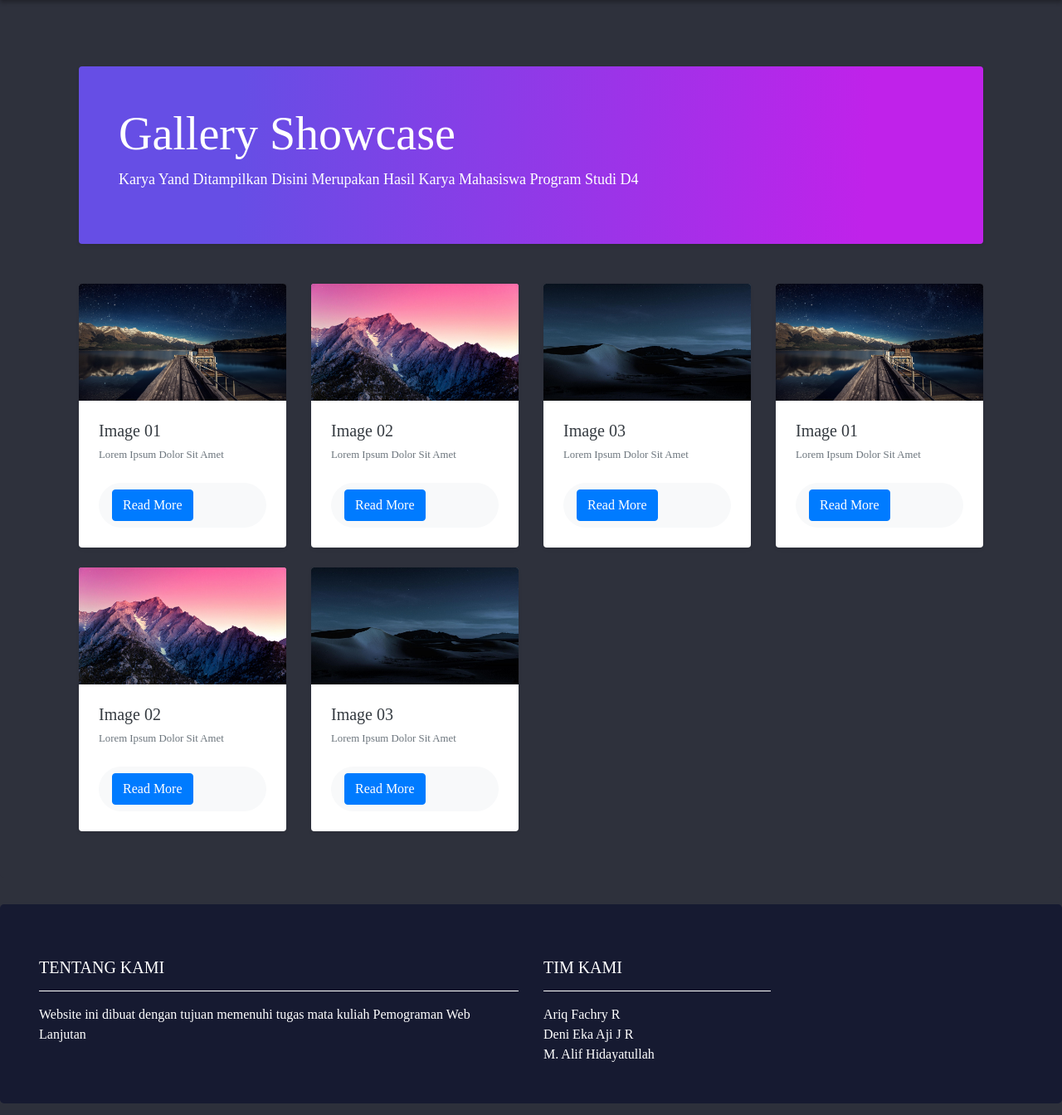
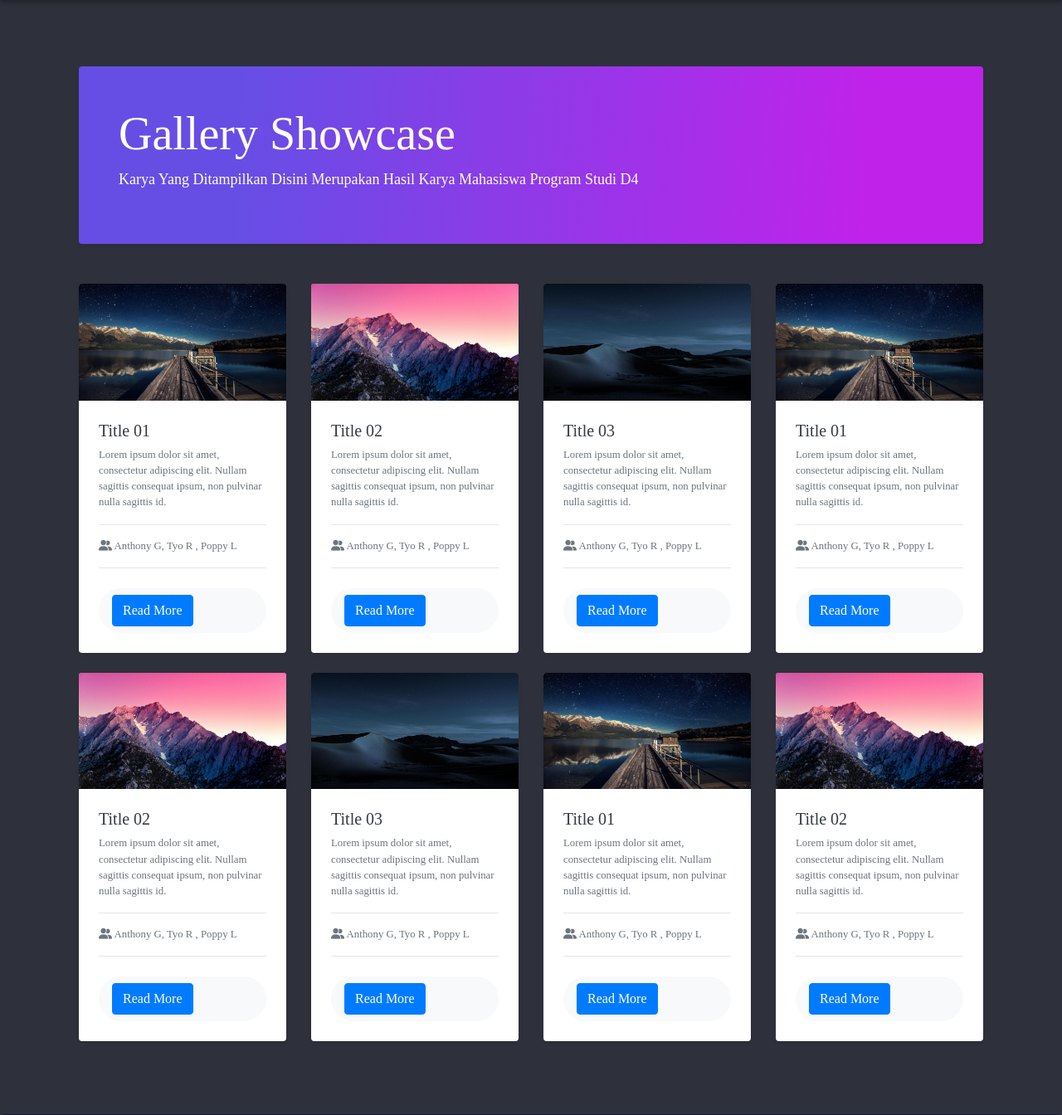
Before and after one commit to AriqF/MoKarya, a PHP site: page /Mokarya/User_Regist/dashboard_user.php in a window 1280 px wide. Shown: the part 59-1403 px from the top of the page at 83% size. Run offline with PHP 8.4, Linux system fonts and the light colour scheme; some libraries are stand-ins or nearby versions.

Commit message:
Update dashboard_user.php

```diff
--- a/User_Regist/dashboard_user.php
+++ b/User_Regist/dashboard_user.php
@@ -70,7 +70,7 @@
                       Gallery Showcase
                     </h1>
                     <p class="lead" style="font-size: 18px;">
-                      Karya Yand Ditampilkan Disini Merupakan Hasil Karya Mahasiswa Program Studi D4
+                      Karya Yang Ditampilkan Disini Merupakan Hasil Karya Mahasiswa Program Studi D4
                     </p>
                   </div>
                 </div>
@@ -82,8 +82,16 @@
                   <div class="bg-white rounded shadow-sm">
                     <img src="../src/img/1.jpg" class="img-fluid card-img-top">
                     <div class="p-4">
-                      <h5><a href="#" class="text-dark">Image 01</a></h5>
-                      <p class="small text-muted mb-0">Lorem Ipsum Dolor Sit Amet</p>
+                      <h5><a class="text-dark">Title 01</a></h5>
+                      <p class="small text-muted mb-0"> <!--Desc goes here -->
+                        Lorem ipsum dolor sit amet, consectetur adipiscing elit. Nullam sagittis consequat ipsum,
+                        non pulvinar nulla sagittis id.
+                      </p>
+                      <hr class="separator">
+                      <p class="small text-muted mb-0">
+                        <i class="fas fa-user-friends"></i> Anthony G, Tyo R , Poppy L
+                      </p>
+                      <hr class="separator">
                       <div class="d-flex align-items-center justify-content-between rounded-pill bg-light px-3 py-2 mt-4">
                         <button class="btn btn-primary">Read More</button>
                       </div>
@@ -95,8 +103,16 @@
                   <div class="bg-white rounded shadow-sm">
                     <img src="../src/img/2.jpg" class="img-fluid card-img-top">
                     <div class="p-4">
-                      <h5><a href="#" class="text-dark">Image 02</a></h5>
-                      <p class="small text-muted mb-0">Lorem Ipsum Dolor Sit Amet</p>
+                      <h5><a class="text-dark">Title 02</a></h5>
+                      <p class="small text-muted mb-0"> <!--Desc goes here -->
+                        Lorem ipsum dolor sit amet, consectetur adipiscing elit. Nullam sagittis consequat ipsum,
+                        non pulvinar nulla sagittis id.
+                      </p>
+                      <hr class="separator">
+                      <p class="small text-muted mb-0">
+                        <i class="fas fa-user-friends"></i> Anthony G, Tyo R , Poppy L
+                      </p>
+                      <hr class="separator">
                       <div class="d-flex align-items-center justify-content-between rounded-pill bg-light px-3 py-2 mt-4">
                         <button class="btn btn-primary">Read More</button>
                       </div>
@@ -108,8 +124,16 @@
                   <div class="bg-white rounded shadow-sm">
                     <img src="../src/img/3.jpg" class="img-fluid card-img-top">
                     <div class="p-4">
-                      <h5><a href="#" class="text-dark">Image 03</a></h5>
-                      <p class="small text-muted mb-0">Lorem Ipsum Dolor Sit Amet</p>
+                      <h5><a class="text-dark">Title 03</a></h5>
+                      <p class="small text-muted mb-0"> <!--Desc goes here -->
+                        Lorem ipsum dolor sit amet, consectetur adipiscing elit. Nullam sagittis consequat ipsum,
+                        non pulvinar nulla sagittis id.
+                      </p>
+                      <hr class="separator">
+                      <p class="small text-muted mb-0">
+                        <i class="fas fa-user-friends"></i> Anthony G, Tyo R , Poppy L
+                      </p>
+                      <hr class="separator">
                       <div class="d-flex align-items-center justify-content-between rounded-pill bg-light px-3 py-2 mt-4">
                         <button class="btn btn-primary">Read More</button>
                       </div>
@@ -121,8 +145,16 @@
                   <div class="bg-white rounded shadow-sm">
                     <img src="../src/img/1.jpg" class="img-fluid card-img-top">
                     <div class="p-4">
-                      <h5><a href="#" class="text-dark">Image 01</a></h5>
-                      <p class="small text-muted mb-0">Lorem Ipsum Dolor Sit Amet</p>
+                      <h5><a class="text-dark">Title 01</a></h5>
+                      <p class="small text-muted mb-0"> <!--Desc goes here -->
+                        Lorem ipsum dolor sit amet, consectetur adipiscing elit. Nullam sagittis consequat ipsum,
+                        non pulvinar nulla sagittis id.
+                      </p>
+                      <hr class="separator">
+                      <p class="small text-muted mb-0">
+                        <i class="fas fa-user-friends"></i> Anthony G, Tyo R , Poppy L
+                      </p>
+                      <hr class="separator">
                       <div class="d-flex align-items-center justify-content-between rounded-pill bg-light px-3 py-2 mt-4">
                         <button class="btn btn-primary">Read More</button>
                       </div>
@@ -134,8 +166,16 @@
                   <div class="bg-white rounded shadow-sm">
                     <img src="../src/img/2.jpg" class="img-fluid card-img-top">
                     <div class="p-4">
-                      <h5><a href="#" class="text-dark">Image 02</a></h5>
-                      <p class="small text-muted mb-0">Lorem Ipsum Dolor Sit Amet</p>
+                      <h5><a class="text-dark">Title 02</a></h5>
+                      <p class="small text-muted mb-0"> <!--Desc goes here -->
+                        Lorem ipsum dolor sit amet, consectetur adipiscing elit. Nullam sagittis consequat ipsum,
+                        non pulvinar nulla sagittis id.
+                      </p>
+                      <hr class="separator">
+                      <p class="small text-muted mb-0">
+                        <i class="fas fa-user-friends"></i> Anthony G, Tyo R , Poppy L
+                      </p>
+                      <hr class="separator">
                       <div class="d-flex align-items-center justify-content-between rounded-pill bg-light px-3 py-2 mt-4">
                         <button class="btn btn-primary">Read More</button>
                       </div>
@@ -147,8 +187,58 @@
                   <div class="bg-white rounded shadow-sm">
                     <img src="../src/img/3.jpg" class="img-fluid card-img-top">
                     <div class="p-4">
-                      <h5><a href="#" class="text-dark">Image 03</a></h5>
-                      <p class="small text-muted mb-0">Lorem Ipsum Dolor Sit Amet</p>
+                      <h5><a class="text-dark">Title 03</a></h5>
+                      <p class="small text-muted mb-0"> <!--Desc goes here -->
+                        Lorem ipsum dolor sit amet, consectetur adipiscing elit. Nullam sagittis consequat ipsum,
+                        non pulvinar nulla sagittis id.
+                      </p>
+                      <hr class="separator">
+                      <p class="small text-muted mb-0">
+                        <i class="fas fa-user-friends"></i> Anthony G, Tyo R , Poppy L
+                      </p>
+                      <hr class="separator">
+                      <div class="d-flex align-items-center justify-content-between rounded-pill bg-light px-3 py-2 mt-4">
+                        <button class="btn btn-primary">Read More</button>
+                      </div>
+                    </div>
+                  </div>
+                </div>
+
+                <div class="col-xl-3 col-lg-4 col-md-6 mb-4">
+                  <div class="bg-white rounded shadow-sm">
+                    <img src="../src/img/1.jpg" class="img-fluid card-img-top">
+                    <div class="p-4">
+                      <h5><a class="text-dark">Title 01</a></h5>
+                      <p class="small text-muted mb-0"> <!--Desc goes here -->
+                        Lorem ipsum dolor sit amet, consectetur adipiscing elit. Nullam sagittis consequat ipsum,
+                        non pulvinar nulla sagittis id.
+                      </p>
+                      <hr class="separator">
+                      <p class="small text-muted mb-0">
+                        <i class="fas fa-user-friends"></i> Anthony G, Tyo R , Poppy L
+                      </p>
+                      <hr class="separator">
+                      <div class="d-flex align-items-center justify-content-between rounded-pill bg-light px-3 py-2 mt-4">
+                        <button class="btn btn-primary">Read More</button>
+                      </div>
+                    </div>
+                  </div>
+                </div>
+
+                <div class="col-xl-3 col-lg-4 col-md-6 mb-4">
+                  <div class="bg-white rounded shadow-sm">
+                    <img src="../src/img/2.jpg" class="img-fluid card-img-top">
+                    <div class="p-4">
+                      <h5><a class="text-dark">Title 02</a></h5>
+                      <p class="small text-muted mb-0"> <!--Desc goes here -->
+                        Lorem ipsum dolor sit amet, consectetur adipiscing elit. Nullam sagittis consequat ipsum,
+                        non pulvinar nulla sagittis id.
+                      </p>
+                      <hr class="separator">
+                      <p class="small text-muted mb-0">
+                        <i class="fas fa-user-friends"></i> Anthony G, Tyo R , Poppy L
+                      </p>
+                      <hr class="separator">
                       <div class="d-flex align-items-center justify-content-between rounded-pill bg-light px-3 py-2 mt-4">
                         <button class="btn btn-primary">Read More</button>
                       </div>
```
